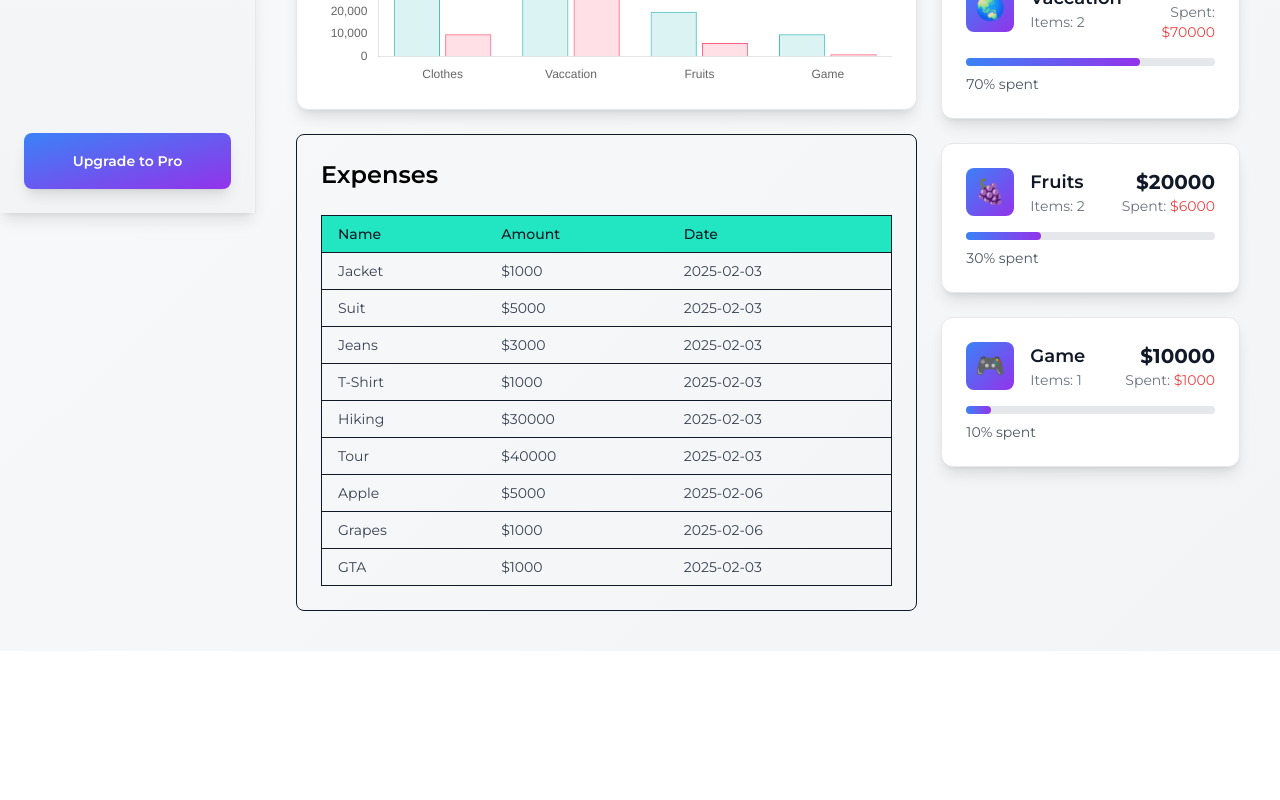
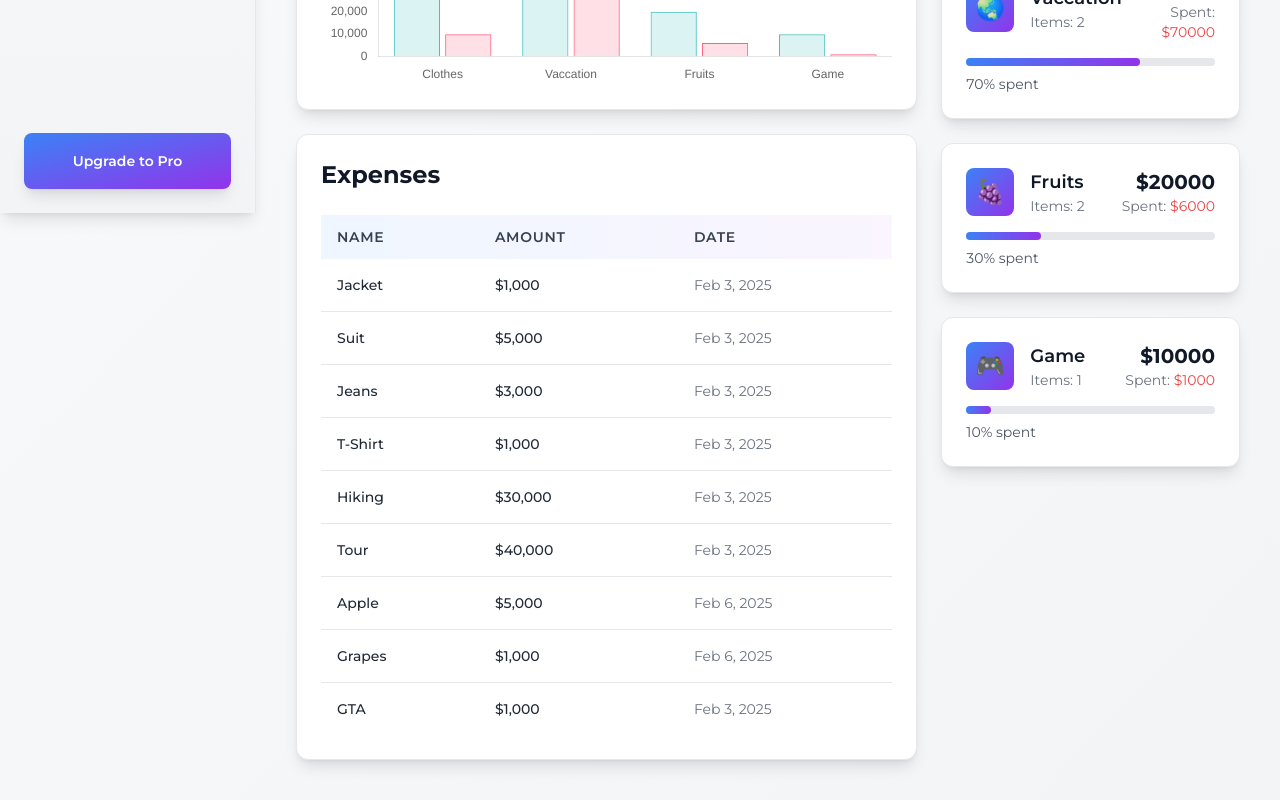
Before and after one commit to DipeshPun91/expense_tracker, a Next.js app: page /dashboard in a window 1280 px wide. Shown: the part 587-1387 px from the top of the page. Before the commit the page ends 1238 px from the top, so only its background shows below. Built offline with nearby package versions, Linux system fonts and the light colour scheme.

Commit message:
Expense design fix

```diff
--- a/src/components/AllExpense.tsx
+++ b/src/components/AllExpense.tsx
@@ -1,6 +1,7 @@
 "use client";
 
 import React, { useEffect, useState } from "react";
+import { motion } from "framer-motion";
 
 interface Expense {
   id: number;
@@ -35,10 +36,10 @@ const AllExpense = () => {
 
   if (loading) {
     return (
-      <div className="flex items-center justify-center min-h-screen">
+      <div className="flex items-center justify-center min-h-[200px]">
         <div className="flex-col gap-4 w-full flex items-center justify-center">
-          <div className="w-20 h-20 border-4 border-transparent text-blue-600 text-4xl animate-spin flex items-center justify-center border-t-blue-600 rounded-full">
-            <div className="w-16 h-16 border-4 border-transparent text-red-500 text-2xl animate-spin flex items-center justify-center border-t-red-500 rounded-full"></div>
+          <div className="w-12 h-12 border-4 border-transparent text-blue-600 text-4xl animate-spin flex items-center justify-center border-t-blue-600 rounded-full">
+            <div className="w-8 h-8 border-4 border-transparent text-red-500 text-2xl animate-spin flex items-center justify-center border-t-red-500 rounded-full"></div>
           </div>
         </div>
       </div>
@@ -46,39 +47,62 @@ const AllExpense = () => {
   }
 
   return (
-    <div className="p-6 mt-6 rounded-lg border border-gray-900">
-      <h2 className="text-2xl font-semibold mb-4 pb-2">Expenses</h2>
-      <table className="min-w-full border border-gray-900">
+    <motion.div
+      initial={{ opacity: 0, y: 20 }}
+      animate={{ opacity: 1, y: 0 }}
+      transition={{ duration: 0.5 }}
+      className="bg-white p-6 rounded-xl shadow-lg border border-gray-200"
+    >
+      <h2 className="text-2xl font-bold text-gray-900 mb-6">Expenses</h2>
+      <div className="overflow-x-auto">
+        <table className="min-w-full">
           <thead>
-          <tr>
-            <th className="py-2 px-4 bg-accent text-left text-sm font-medium text-gray-900">
+            <tr className="bg-gradient-to-r from-blue-50 to-purple-50">
+              <th className="py-3 px-4 text-left text-sm font-semibold text-gray-700 uppercase tracking-wider">
                 Name
               </th>
-            <th className="py-2 px-4 bg-accent text-left text-sm font-medium text-gray-900">
+              <th className="py-3 px-4 text-left text-sm font-semibold text-gray-700 uppercase tracking-wider">
                 Amount
               </th>
-            <th className="py-2 px-4 bg-accent text-left text-sm font-medium text-gray-900">
+              <th className="py-3 px-4 text-left text-sm font-semibold text-gray-700 uppercase tracking-wider">
                 Date
               </th>
             </tr>
           </thead>
-        <tbody>
-          {expenses.map((expense) => (
-            <tr key={expense.id} className="transition border border-gray-900">
-              <td className="px-4 py-2 text-sm text-gray-700">
+          <tbody className="divide-y divide-gray-200">
+            {expenses.map((expense, index) => (
+              <motion.tr
+                key={expense.id}
+                initial={{ opacity: 0, y: 10 }}
+                animate={{ opacity: 1, y: 0 }}
+                transition={{ delay: index * 0.05 }}
+                className="hover:bg-gray-50 transition-colors"
+              >
+                <td className="py-4 px-4 text-sm text-gray-800 font-medium">
                   {expense.name}
                 </td>
-              <td className="px-4 py-2 text-sm text-gray-700">
-                ${expense.amount}
+                <td className="py-4 px-4 text-sm text-gray-800 font-medium">
+                  ${expense.amount.toLocaleString()}
                 </td>
-              <td className="px-4 py-2 text-sm text-gray-700">
-                {expense.date}
+                <td className="py-4 px-4 text-sm text-gray-500">
+                  {new Date(expense.date).toLocaleDateString("en-US", {
+                    year: "numeric",
+                    month: "short",
+                    day: "numeric",
+                  })}
                 </td>
-            </tr>
+              </motion.tr>
             ))}
           </tbody>
         </table>
       </div>
+
+      {expenses.length === 0 && (
+        <div className="text-center py-8">
+          <p className="text-gray-500">No expenses found.</p>
+        </div>
+      )}
+    </motion.div>
   );
 };
 
```
Lines whose indentation alone changed are shown as unchanged.
